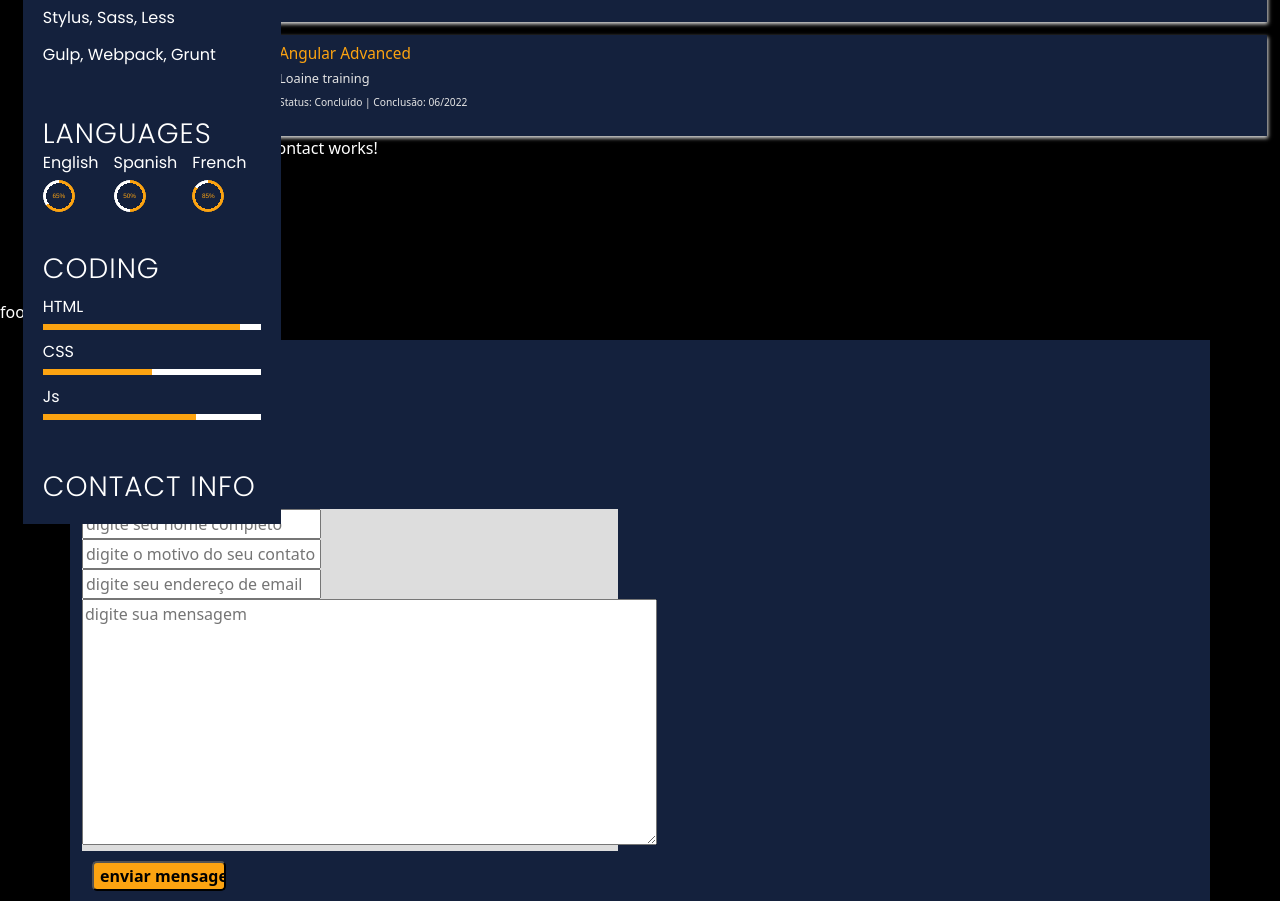
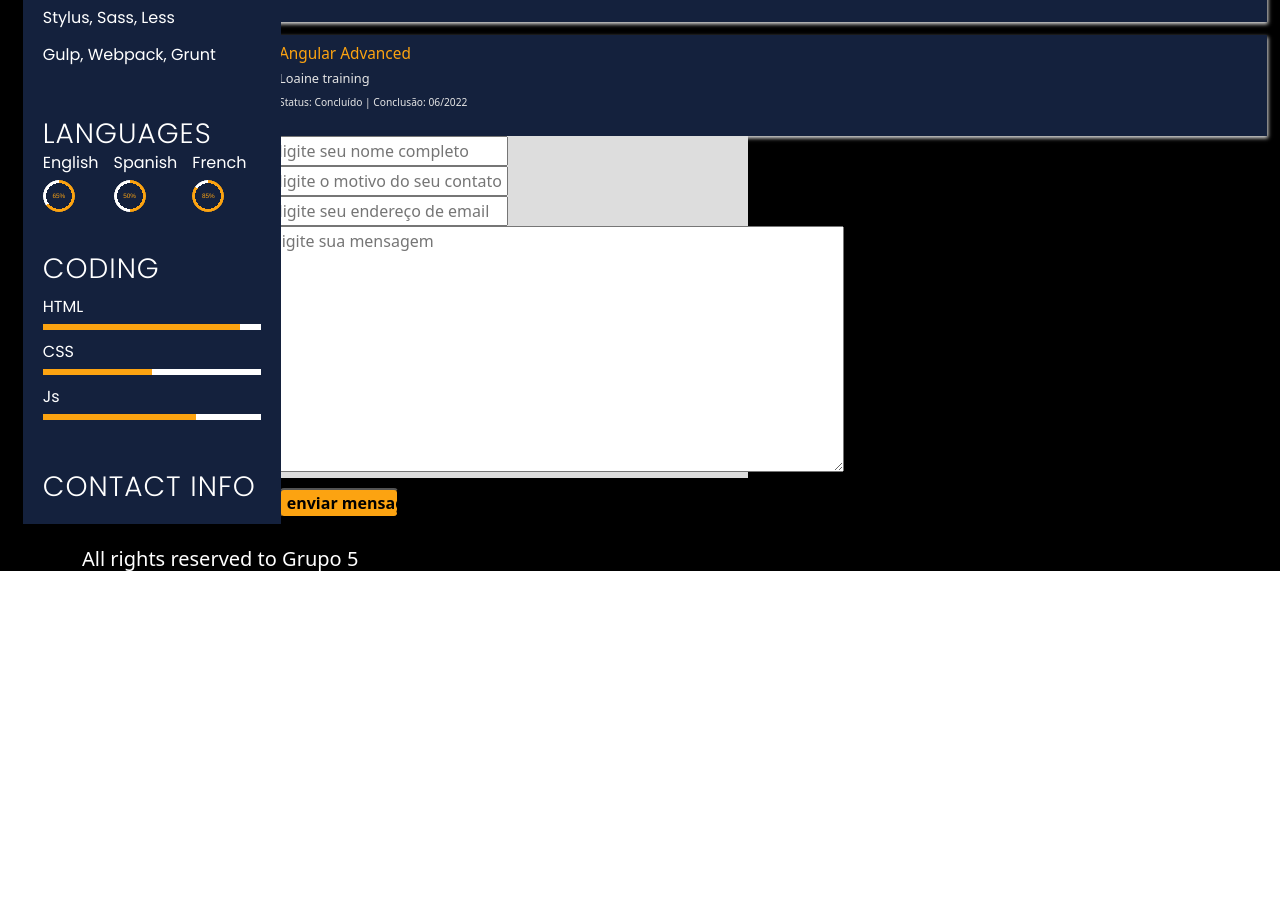
Before and after one commit to NFontanezi/ProjetoFinal_AngularI, an Angular app in the folder cv-template/: page / in a window 1280 px wide. Shown: the part 500-1401 px from the top of the page. After the commit the page ends 1079 px from the top, so only its background shows below. Built offline with nearby package versions, Linux system fonts and the light colour scheme.

Commit message:
update contact and new footer

```diff
--- a/cv-template/src/app/app.component.css
+++ b/cv-template/src/app/app.component.css
@@ -9,7 +9,7 @@ main {
 
 aside {
   width: 20%;
-  height: 100vh;
+  height: auto;
   padding: 1vw;
 }
 
--- a/cv-template/src/app/components/contact/contact.component.css
+++ b/cv-template/src/app/components/contact/contact.component.css
@@ -0,0 +1,17 @@
+.contact-form {
+  width: 48%;
+}
+
+.inputs {
+  background-color: #DDD;
+}
+
+.button {
+  width: 25%;
+  margin: 10px;
+  background-color: #FCA311;
+  font-weight: bold;
+  font-size: 1em;
+  border-radius: 5px;
+  cursor: pointer;
+}
--- a/cv-template/src/app/components/contact/contact.component.html
+++ b/cv-template/src/app/components/contact/contact.component.html
@@ -1 +1,21 @@
-<p>contact works!</p>
+<form class="contact-form">
+
+  <fieldset class="inputs">
+    <input class="name" name="name" type="text" required placeholder="digite seu nome completo">
+  </fieldset>
+
+  <fieldset class="inputs">
+    <input class="motive" name="motive" type="text" required placeholder="digite o motivo do seu contato">
+  </fieldset>
+
+  <fieldset class="inputs">
+    <input class="email" name="email" type="email" required placeholder="digite seu endereço de email">
+  </fieldset>
+
+  <fieldset class="inputs">
+    <textarea class="mensage" name="mesage" cols="60" rows="10" required placeholder="digite sua mensagem"></textarea>
+  </fieldset>
+
+  <input class="button" type="submit" name="button" value="enviar mensagem">
+
+</form>
--- a/cv-template/src/app/components/footer/footer.component.css
+++ b/cv-template/src/app/components/footer/footer.component.css
@@ -1,32 +1,4 @@
-.container {
-  background-color: #14213D;
-  display: grid;
+.copy-rights {
+  font-size: 20px;
+  font: #FCA311;
 }
-
-.social-networks {
-  width: 35%;
-}
-
-.network {
-  width: 20%;
-  margin: 2.5%;
-  border-radius: 10px;
-}
-
-.contact-form {
-  width: 48%;
-}
-
-.inputs {
-  background-color: #DDD;
-}
-
-.button {
-  width: 25%;
-  margin: 10px;
-  background-color: #FCA311;
-  font-weight: bold;
-  font-size: 1em;
-  border-radius: 5px;
-  cursor: pointer;
-}
--- a/cv-template/src/app/components/footer/footer.component.html
+++ b/cv-template/src/app/components/footer/footer.component.html
@@ -1,54 +1,3 @@
-<p>footer works!</p>
 <footer class="container">
-
-    <nav class="social-networks">
-
-      <div class="network">
-        <a href="">Facebook
-          <img src="" alt="">
-        </a>
-      </div>
-
-      <div class="network">
-        <a href="">Instagram
-          <img src="" alt="">
-        </a>
-      </div>
-
-      <div class="network">
-        <a href="">Linkedin
-          <img src="" alt="">
-        </a>
-      </div>
-
-      <div class="network">
-        <a href="">Youtube
-          <img src="" alt="">
-        </a>
-      </div>
-
-    </nav>
-
-    <form class="contact-form">
-
-      <fieldset class="inputs">
-        <input class="name" name="name" type="text" required placeholder="digite seu nome completo">
-      </fieldset>
-
-      <fieldset class="inputs">
-        <input class="motive" name="motive" type="text" required placeholder="digite o motivo do seu contato">
-      </fieldset>
-
-      <fieldset class="inputs">
-        <input class="email" name="email" type="email" required placeholder="digite seu endereço de email">
-      </fieldset>
-
-      <fieldset class="inputs">
-        <textarea class="mensage" name="mesage" cols="60" rows="10" required placeholder="digite sua mensagem"></textarea>
-      </fieldset>
-
-      <input class="button" type="submit" name="button" value="enviar mensagem">
-
-    </form>
-
+  <h3 class="copy-rights">All rights reserved to Grupo 5</h3>
 </footer>
```
